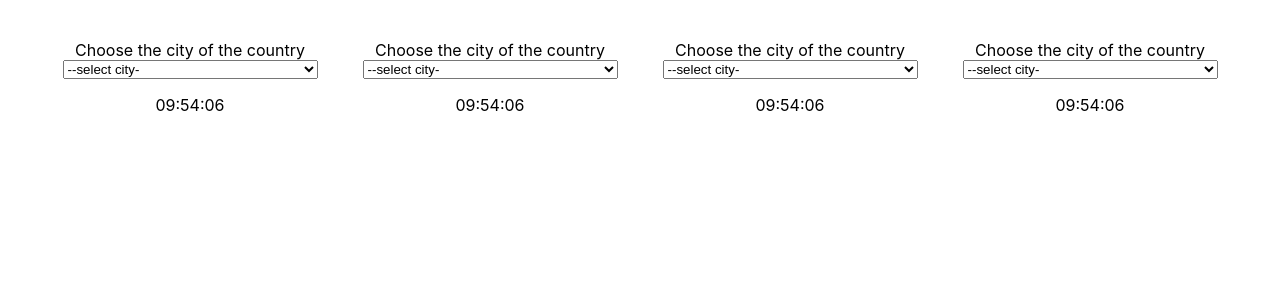
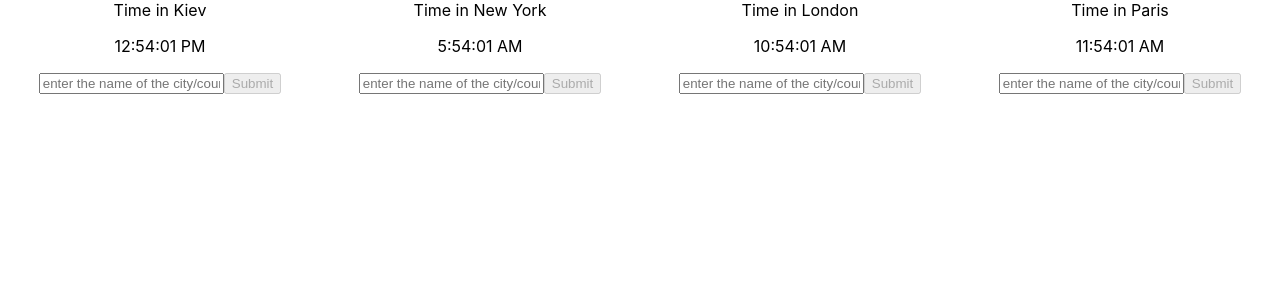
Before and after one commit to Beersheva22EvgeniiPoroshchai/react, a React (Create React App) app: page / in a window 1280 px wide. Shown: the top 300 px of the page. Built offline with nearby package versions, Linux system fonts and the light colour scheme.

Commit message:
clock intermediate solution without alert

```diff
--- a/src/App.tsx
+++ b/src/App.tsx
@@ -1,19 +1,21 @@
-// import Clocks from "./components/Clocks";
+import  Clocks  from "./components/Clocks"
+import Input from "./components/common/Input";
+import InputResult from "./model/InputResult";
 
-// export const App: React.FC = () => {
-//  return <Clocks/>
-// }
-// export default App;
 
-import React from 'react';
-import Clocks from './components/Clocks';
 
-const App = () => {
+const App: React.FC = () => {
   return (
-    <div>
       <Clocks />
-    </div>
-  );
+    );
 };
 
+
+
+//  const App: React.FC = () =>
+//   {
+//   return <Input submitFn={function (inputText: string): InputResult {
+//     console.log(inputText); return {status:'success',message:inputText}
+//   } } type="text" placeholder={"enter"} buttonTitle="kodima"/>
+// }
 export default App;
--- a/src/components/Clock.tsx
+++ b/src/components/Clock.tsx
@@ -1,87 +1,65 @@
 
-import React, { CSSProperties, useEffect, useState } from 'react';
-import { timeZones } from './time-zones';
+import React, { CSSProperties, useEffect, useMemo, useState } from 'react';
+import { timeZones } from '../config/time-zones';
+import Input from './common/Input';
+import InputResult from '../model/InputResult';
+import Alert from './common/Alert';
+
 
 type Props = {
-    time: string
+    time: Date;
+    cityCountry: string;
+
 };
 
-type TimeZone = {
-    name: string;
-    countryName: string;
-    mainCities: string[];
+const style: CSSProperties = {
+    display: "flex",
+    flexDirection: "column",
+    alignItems: 'center'
+};
 
+    function getTimeZone(cityCountry: string): string|undefined {
+    const timeZoneObj =
+    timeZones.find(tz => JSON.stringify(tz).toLowerCase().includes(cityCountry.toLowerCase()));
+    return timeZoneObj?.name;
 }
 
-export const Clock: React.FunctionComponent<Props> = ({time}) => {
-    const style: CSSProperties = {display: "flex", flexDirection: "column", alignItems: "center"}
-    const [selectedCity, setSelectedCity] = useState<string>('');
-    const [selectedTimeZone, setSelectedTimeZone] = useState<TimeZone | null>(null);
-    const [currentTime, setCurrentTime] = useState<string>('');
-
-    const changeTimeZone = (event: React.ChangeEvent<HTMLSelectElement>) => {
-        const selectedCity = event.target.value;
-        const selectedTimeZone = timeZones.find((zone) => zone.mainCities.includes(selectedCity)) || null;
-        setSelectedCity(selectedCity);
-        setSelectedTimeZone(selectedTimeZone);
-    };
+export const Clock: React.FC<Props> = ({time, cityCountry}) => {
+    const timeZone: string|undefined = useMemo(() => getTimeZone(cityCountry),[cityCountry]);
+    const [title, setTitle] = useState<string>((timeZone && cityCountry) || 'Israel');
+    const [timeStr, setTimeStr] = useState<string>(time.toLocaleTimeString(undefined,
+     {timeZone}))
 
 
-    useEffect(() => {
+    function handleInputSubmit (inputText: string): InputResult {
+    const inputCityCountry = inputText;
+    const zones = getTimeZone(inputText);
+    let newTitle = inputCityCountry;
+    let newTimeStr = time.toLocaleTimeString(undefined,
+        {timeZone: zones})
+       if (!zones) {
+        newTitle = 'Israel';
+         }
+          setTitle(newTitle!);
+          setTimeStr(newTimeStr);
 
-        const interval = setInterval(() => {
-            if (selectedTimeZone) {
-              const currentDateTime = new Date();
-              const formatter = new Intl.DateTimeFormat("en-GB", {
-                timeZone: selectedTimeZone.name,
-                hour: 'numeric',
-                minute: 'numeric',
-                second: 'numeric',
+       return { status: "success", message: inputText };
+     };
 
-              });
-              const formattedTime = formatter.format(currentDateTime);
-              setCurrentTime(formattedTime);
-            }
-          }, 1000);
-
-        return () => {
-            clearInterval(interval);
-          };
-        }, [selectedTimeZone]);
-
-        const groupedTimeZones: { [country: string]: string[] } = {};
-
-        timeZones.forEach((tZone) => {
-          const { countryName, mainCities } = tZone;
-          if (groupedTimeZones[countryName]) {
-            groupedTimeZones[countryName].push(...mainCities);
-          } else {
-            groupedTimeZones[countryName] = [...mainCities];
-          }
-        });
-
-        const sortedCountries = Object.keys(groupedTimeZones).sort();
-
-    return (
-        <div style={style}>
+    return <div style={style}>
             <header>
-             {selectedTimeZone ? "Time in " + selectedCity + ", " + selectedTimeZone.countryName : 'Сhoose the city of the country'}
-          </header>
-          <select value={selectedCity} onChange={changeTimeZone}>
-            <option value="">--select city-</option>
-        {sortedCountries.map((country) => (
-                <optgroup key={country} label={country}>
-                {groupedTimeZones[country].map((city) => (
-                  <option key={city} value={city}>
-                    {city}
-                  </option>
-                ))}
-              </optgroup>
-            ))}
-          </select>
-          <p>{currentTime || time}</p>
-        </div>
-      );
+                Time in {title}
+            </header>
+            <p>{timeStr}</p>
 
 
+            <Input
+            submitFn={handleInputSubmit}
+            type="text"
+            placeholder="enter the name of the city/country"
+            buttonTitle="Submit"
+          />
+
+
+    </div>
 }
--- a/src/components/Clocks.tsx
+++ b/src/components/Clocks.tsx
@@ -1,25 +1,44 @@
 import { useEffect, useState } from "react";
 import { Clock } from "./Clock"
+import { cities } from '../config/zones';
+import Input from "./common/Input";
+import InputResult from "../model/InputResult";
+import { timeZones } from '../config/time-zones';
 
 
 
-const Clocks: React.FC = () => {
-    const [time, setTime] = useState <string> (new Date().toLocaleTimeString("en-GB"))   //starting value
+const Clocks:React.FC = () => {
+    const [time, setTime] = useState<Date>(new Date())
     useEffect(() => {
         const intervalId = setInterval(() => {
-        setTime(new Date().toLocaleTimeString("en-GB"));
+       setTime(new Date());
 
-    }, 1000);
-    return () => clearInterval(intervalId);
-    }, [])
+   }, 1000 );
+   return () => clearInterval(intervalId)
+   }, [])
 
 
-    return <div style={{display: "flex", flexDirection: "row", justifyContent: "space-around", margin: "5vh"}}>
-        <Clock time={time}/>
-        <Clock time={time}/>
-        <Clock time={time}/>
-        <Clock time={time}/>
 
-            </div>
-}
+ return (
+    <div
+      style={{
+        display: "flex",
+        flexDirection: "row",
+        justifyContent: "space-around",
+      }}
+    >
+      {cities.map((elmn) => (
+        <div>
+          <Clock
+           time={time}
+           cityCountry={elmn.name}
+           />
+
+        </div>
+      ))}
+    </div>
+  );
+};
+
+
 export default Clocks
--- /dev/null
+++ b/src/components/common/Alert.tsx
@@ -0,0 +1,26 @@
+import React from 'react';
+
+type Props = {
+  message: string;
+  status: 'success' | 'warning' | 'error';
+};
+
+const Alert: React.FC<Props> = ({ message, status }) => {
+  let color: string;
+
+  if (status === 'success') {
+    color = 'green';
+  } else if (status === 'warning') {
+    color = 'yellow';
+  } else {
+    color = 'red';
+  }
+
+  return (
+    <div style={{ backgroundColor: color }}>
+      {message}
+    </div>
+  );
+};
+
+export default Alert;
--- /dev/null
+++ b/src/components/common/Input.tsx
@@ -0,0 +1,30 @@
+import { useEffect, useRef, useState } from "react";
+import InputResult from "../../model/InputResult";
+
+type Props = {
+    submitFn: (inputText: string) => InputResult;
+    placeholder: string;
+    buttonTitle? : string;
+    type?: string
+}
+const Input: React.FC<Props> = ({submitFn, placeholder, buttonTitle, type}) => {
+
+   const inputElementRef = useRef<HTMLInputElement>(null);
+   const [disabled, setDisabled] = useState<boolean>(true);
+   const [message, setMessage] = useState<string>("");
+    function onClickFn(){
+        const res = submitFn(inputElementRef.current!.value);
+        setMessage(res.message || '');
+        res.message && setTimeout(() => setMessage(''), 5000);
+    }
+    function onChangeFn() {
+        setDisabled(!inputElementRef.current?.value)
+    }
+    return <div>
+        <input type={type || 'text'} placeholder={placeholder} ref={inputElementRef}
+        onChange={onChangeFn}/>
+        <button onClick={onClickFn} disabled={disabled}>{buttonTitle || 'GO' }</button>
+        {message && <p>{"success"} {message}</p>}
+    </div>
+}
+export default Input;
--- a/src/config/zones.ts
+++ b/src/config/zones.ts
@@ -1,7 +1,7 @@
-export const zones = [
-    { name: 'New York', value: 'America/New_York' },
-    { name: 'Los Angeles', value: 'America/Los_Angeles' },
-    { name: 'London', value: 'Europe/London' },
-    { name: 'Paris', value: 'Europe/Paris' },
-    { name: 'Tokyo', value: 'Asia/Tokyo' },
+export const cities = [
+    { name: 'Kiev'},
+    { name: 'New York'},
+    { name: 'London'},
+    { name: 'Paris'},
+
   ];
--- /dev/null
+++ b/src/model/InputResult.ts
@@ -0,0 +1,7 @@
+type InputResult = {
+    status: 'error'|'success'|'warning';
+    message?: string;
+
+}
+
+export default InputResult;
```
Also changed, not shown: src/config/time-zones.ts (renamed from src/components/time-zones.ts).
